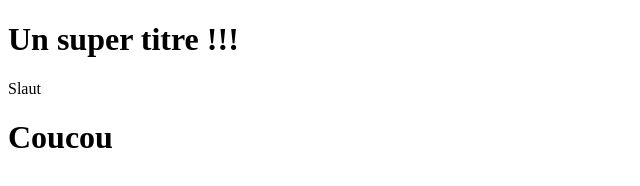
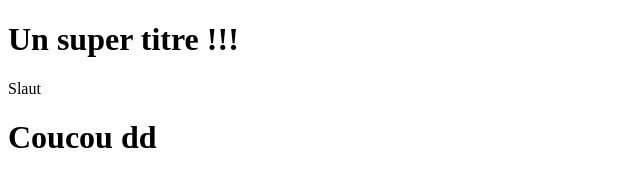
Before and after one commit to nabilzid/openclassroom, a plain HTML site: page index.html in a window 1280 px wide. Shown: the full height of the page, 0-640 px from the left. Drawn offline with Linux system fonts and the light colour scheme.

Commit message:
Update index.html

```diff
--- a/index.html
+++ b/index.html
@@ -8,7 +8,7 @@
    <h1>Un super titre !!!</h1>
    <div>
       <p>Slaut</p>
-      <h1>Coucou</h1>
+      <h1>Coucou dd</h1>
    </div>
 </body>
 </html>
```
